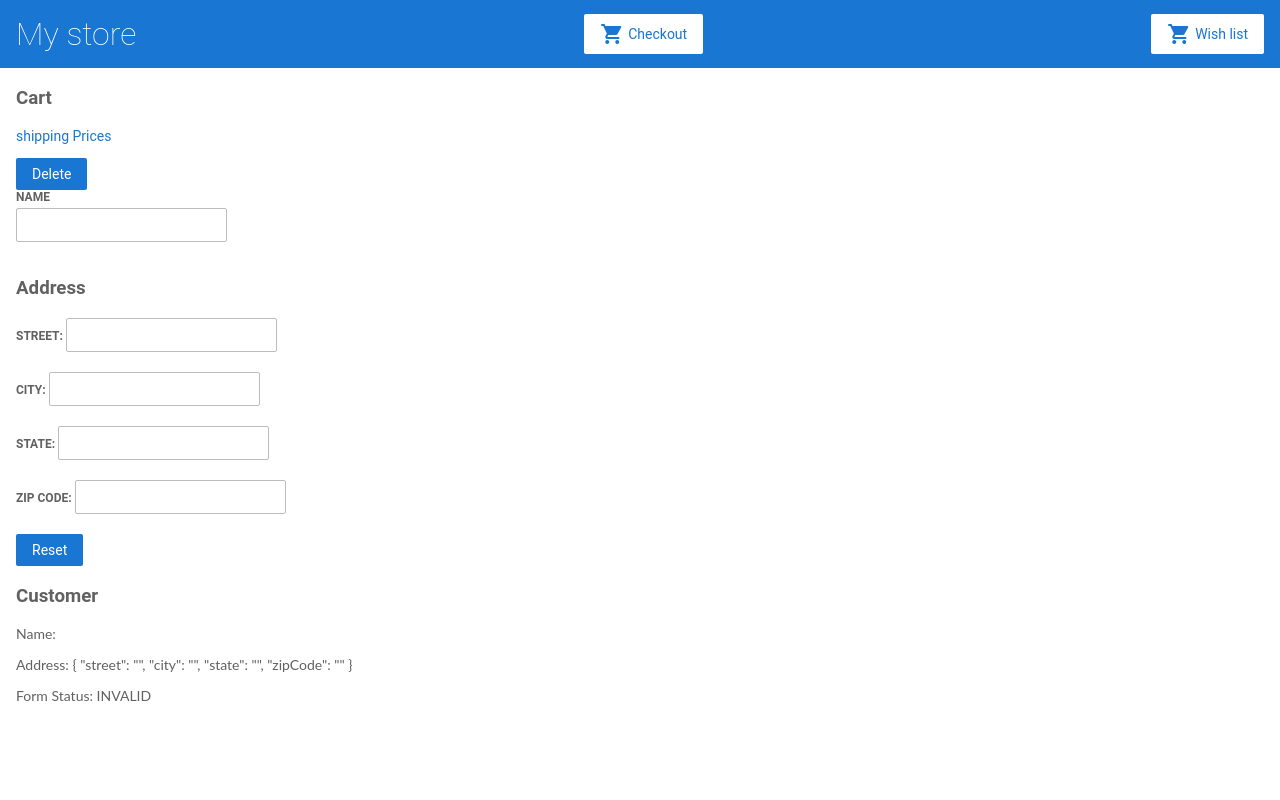
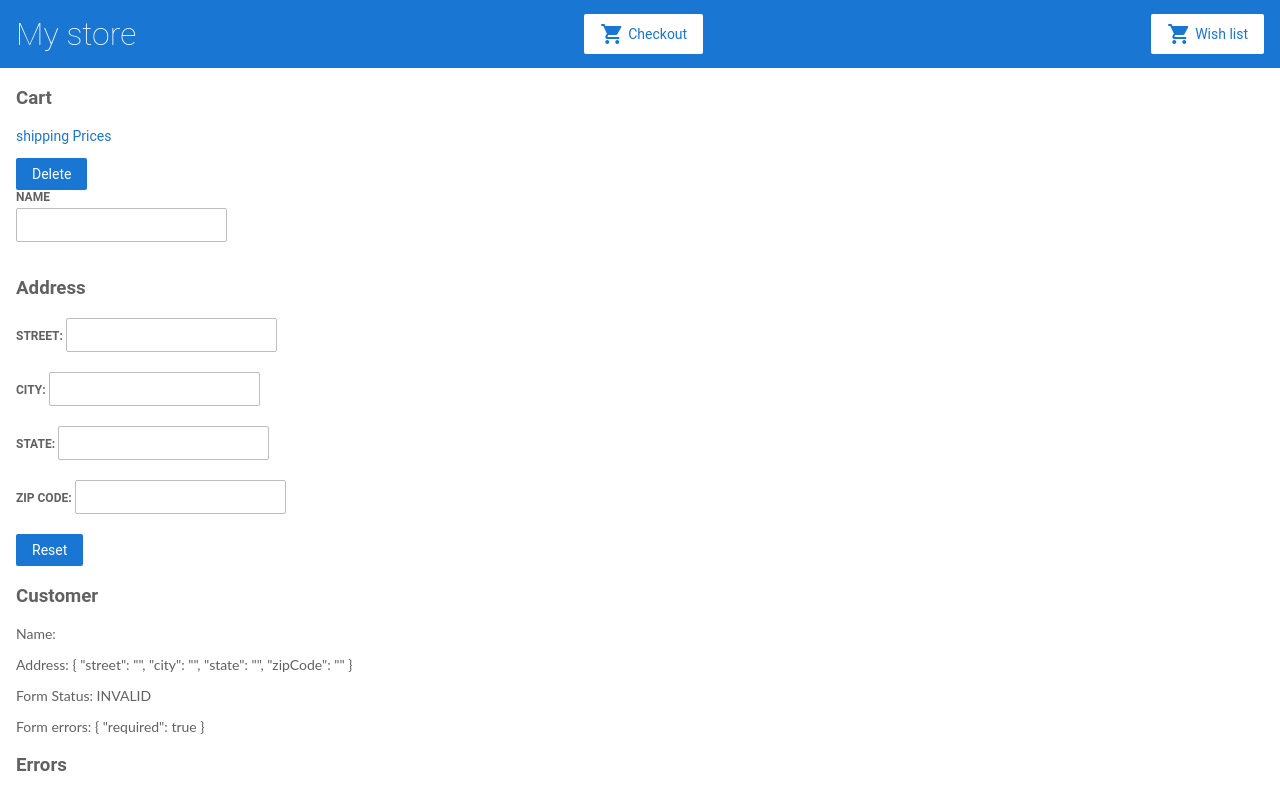
Before and after one commit to eliso1303/angular-tutorial-first, an Angular app: page /cart in a window 1280 px wide. Built offline with nearby package versions, Linux system fonts and the light colour scheme.

Commit message:
feat(18-form-validation-advanced-cross-field-validation-part-1): Finish part-1

```diff
--- a/src/app/cart/cart.component.html
+++ b/src/app/cart/cart.component.html
@@ -41,4 +41,23 @@
     <p>Name: {{checkedForm.controls.name.value}}</p>
     <p>Address: {{checkedForm.controls.address.value | json}}</p>
     <p>Form Status: {{checkedForm.status}}</p>
+    <p>Form errors: {{checkedForm.controls.name.errors | json}}</p>
 </div>
+
+<div>
+    <h3>Errors</h3>
+
+    <div *ngIf="name.invalid && (name.dirty || name.touched)">
+        <div *ngIf="name.errors.required">
+            Name is required!
+        </div>
+
+        <div *ngIf="name.errors.minlength">
+            Minumum length is 4!
+        </div>
+
+        <div *ngIf="name.errors.forbidden">
+            Name can't be {{name.value}}!
+        </div>
+    </div>
+</div>
--- a/src/app/cart/cart.component.ts
+++ b/src/app/cart/cart.component.ts
@@ -1,6 +1,6 @@
 import { CartService } from './../cart.service';
 import { Component, OnInit } from '@angular/core';
-import { FormBuilder, Validators } from '@angular/forms';
+import { FormBuilder, Validators, FormControl } from '@angular/forms';
 
 @Component({
     selector: 'app-cart',
@@ -12,16 +12,16 @@
     items;
     checkedForm;
     constructor(private cartService: CartService,
-                private formBuilder: FormBuilder) {
+        private formBuilder: FormBuilder) {
         this.items = this.cartService.getItems();
 
         this.checkedForm = formBuilder.group({
-            name: ['', Validators.minLength(2)],
+            name: ['', [Validators.minLength(4), this.forbiddenName()]],
             address: formBuilder.group({
-                street:'',
-                city:'',
-                state:'',
-                zipCode:''
+                street: '',
+                city: '',
+                state: '',
+                zipCode: ''
             })
         });
     }
@@ -37,7 +37,7 @@
         this.items = [];
     }
 
-    onSubmit(value){
+    onSubmit(value) {
         console.log(value);
         this.checkedForm.reset();
     }
@@ -47,4 +47,14 @@
             name: 'Elizabeth',
         });
     }
+
+    forbiddenName() {
+        return (formControl) => {
+            return formControl.value === 'Roman' ? { forbidden: { invalid: true } } : null;
+        }
+    }
+
+    get name() {
+        return this.checkedForm.get('name') as FormControl;
+    }
 }
```
